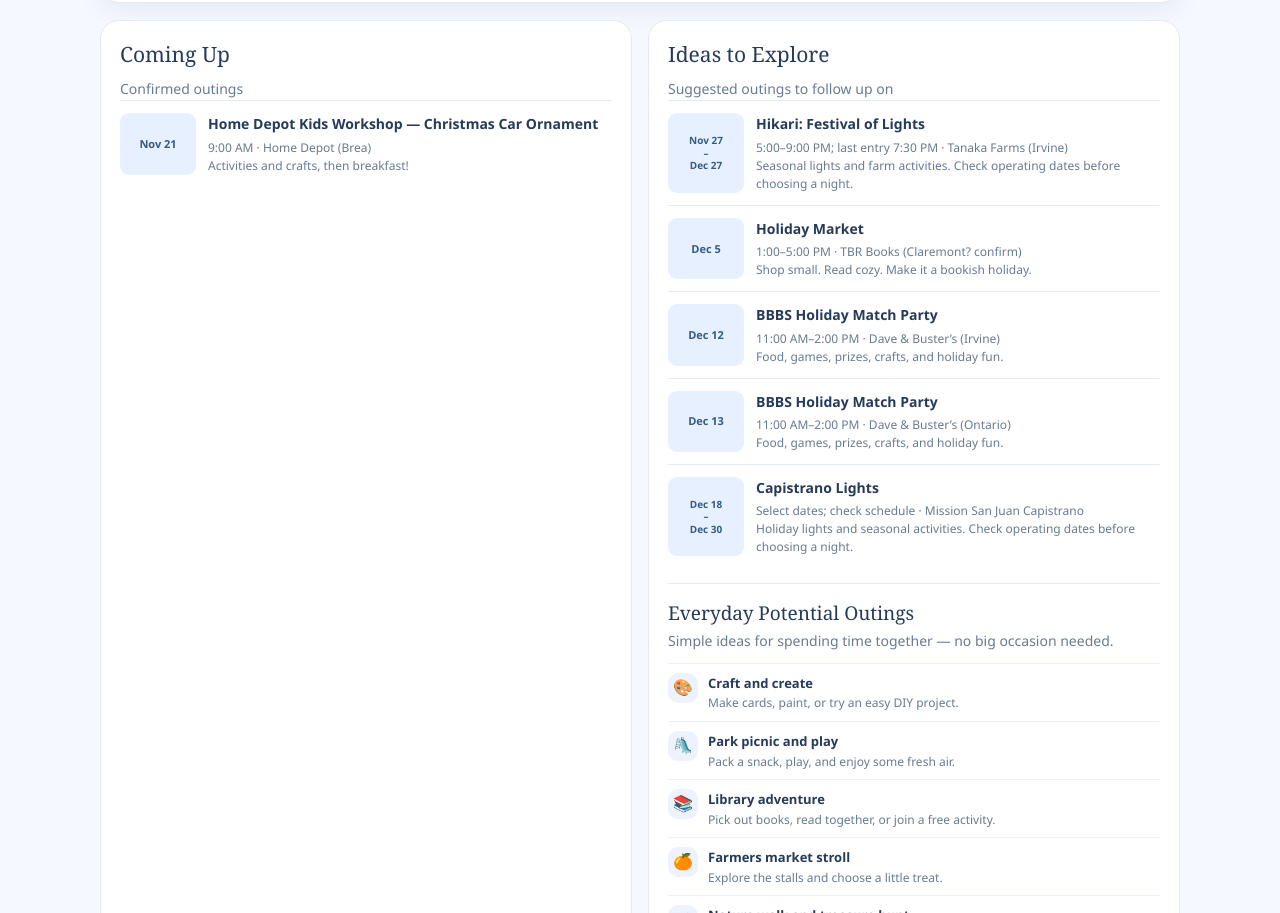
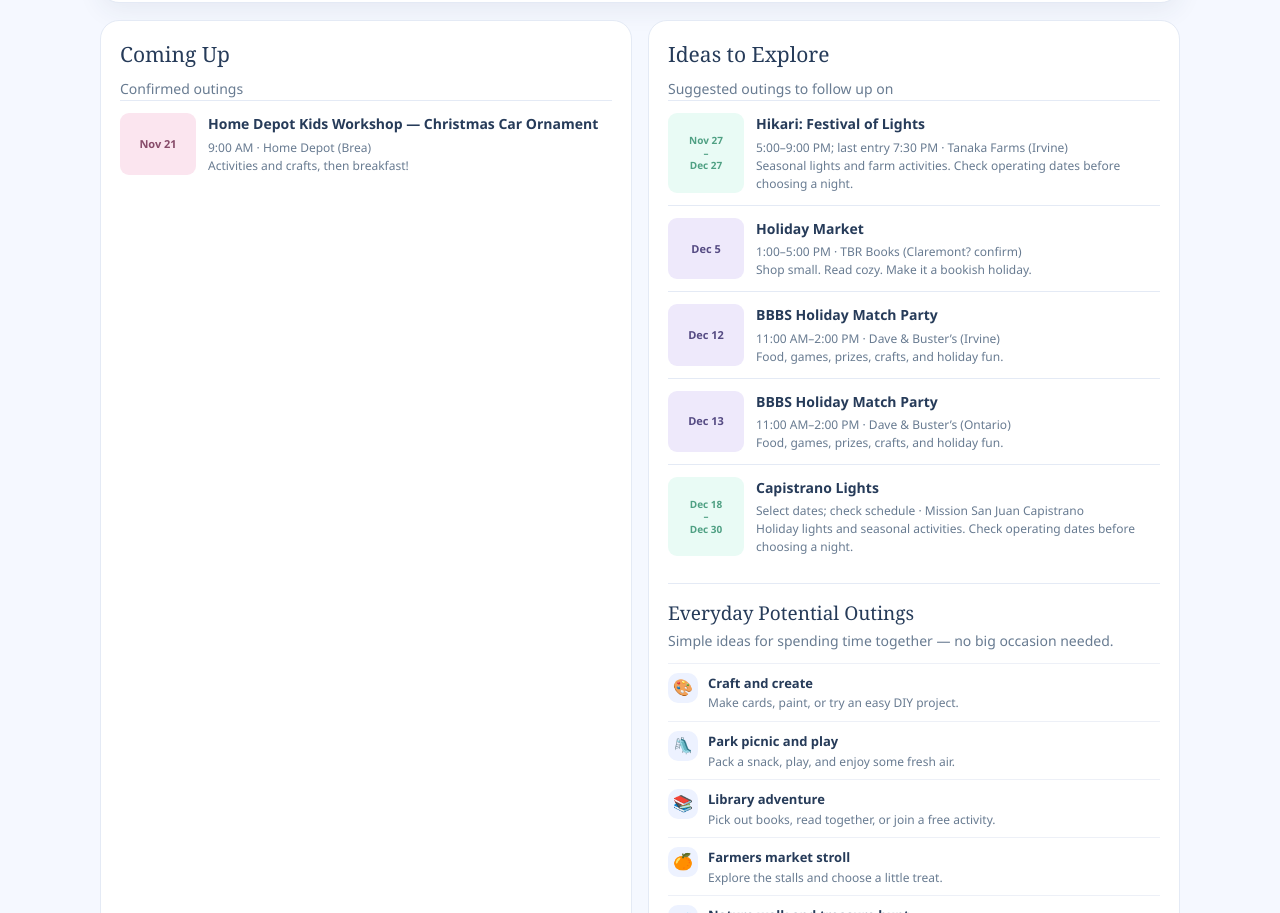
Before and after one commit to lndomingo/bbbs-calendar, a plain HTML site: page index.html in a window 1280 px wide. Shown: the part 1382-2295 px from the top of the page. Drawn offline with Linux system fonts and the light colour scheme.

Commit message:
Update datebox styles and class assignment
Refactor datebox styles and update date class logic.

```diff
--- a/index.html
+++ b/index.html
@@ -43,7 +43,10 @@ h2{font:500 30px Georgia,serif;margin:0}h3{font:500 21px Georgia,serif;margin:0
 .event.coral{background:#fbe5ef;color:#874b69}.event.lavender{background:#eee9fb;color:#554b83}.event.range{background:#e9fbf5;color:#4fa083}
 .below{display:grid;grid-template-columns:1fr 1fr;gap:16px;margin-top:17px}
 .info-card{padding:19px;box-shadow:none}.event-row{display:flex;gap:12px;border-top:1px solid var(--line);padding:12px 0}
-.datebox {min-width: 76px;min-height: 55px;text-align: center;background: #e6f0ff;border-radius: 9px;padding: 7px 5px;font-size: 11px;line-height: 1.25;font-weight: 800;color: #365b86;display: flex;justify-content: center;align-items: center;}
+.datebox {min-width: 76px;min-height: 55px;text-align: center;border-radius: 9px;padding: 7px 5px;font-size: 11px;line-height: 1.25;font-weight: 800;display: flex;justify-content: center;align-items: center;}
+.datebox-confirmed {background:#fbe5ef;color:#874b69;}
+.datebox-suggested {background:#eee9fb;color:#554b83;}
+.datebox-range {background:#e9fbf5;color:#4fa083;}
 .datebox.range-datebox {min-width: 76px;font-size: 10px;}
 .event-row strong{display:block;font-size:14px}.event-row small{display:block;color:var(--muted);font-size:12px;line-height:1.5;margin-top:3px}
 .empty{font-size:14px;color:var(--muted);padding:10px 0}
@@ -180,7 +183,9 @@ function renderLists(){
  const suggested=events.filter(e=>e.color==="lavender"&&eventEnd(e)>=today).sort((a,b)=>a.date.localeCompare(b.date));
  function rows(items){if(!items.length)return '<div class="empty">Nothing upcoming right now.</div>';return items.map(e=>{
   const boxDate=e.endDate?`${formatDate(e.date,{month:"short",day:"numeric"})}<br>–<br>${formatDate(e.endDate,{month:"short",day:"numeric"})}`:formatDate(e.date,{month:"short",day:"numeric"});
-  const dateClass=e.endDate?"datebox range-datebox":"datebox";
+  const dateClass=e.endDate
+   ?"datebox range-datebox datebox-range"
+   :(e.color==="coral"?"datebox datebox-confirmed":"datebox datebox-suggested");
   return `<div class="event-row"><div class="${dateClass}">${boxDate}</div><div><strong>${esc(e.title)}</strong><small>${e.time?esc(e.time):""}${e.place?(e.time?" · ":"")+esc(e.place):""}${e.note?"<br>"+esc(e.note):""}</small></div></div>`;
  }).join("")}
  upcomingEvents.innerHTML=rows(confirmed);suggestedEvents.innerHTML=rows(suggested);
```
